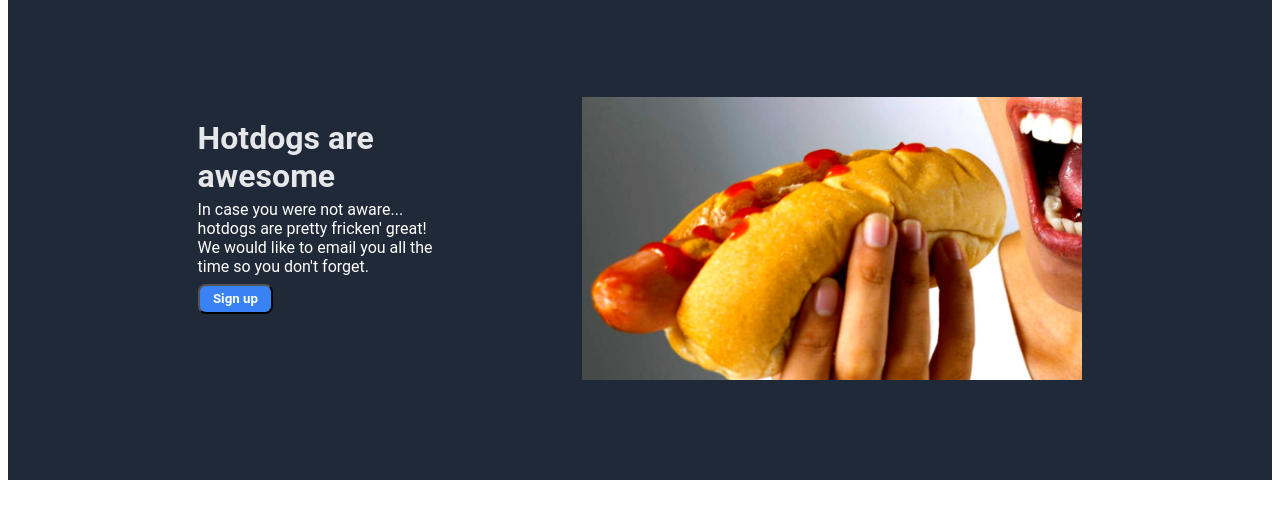
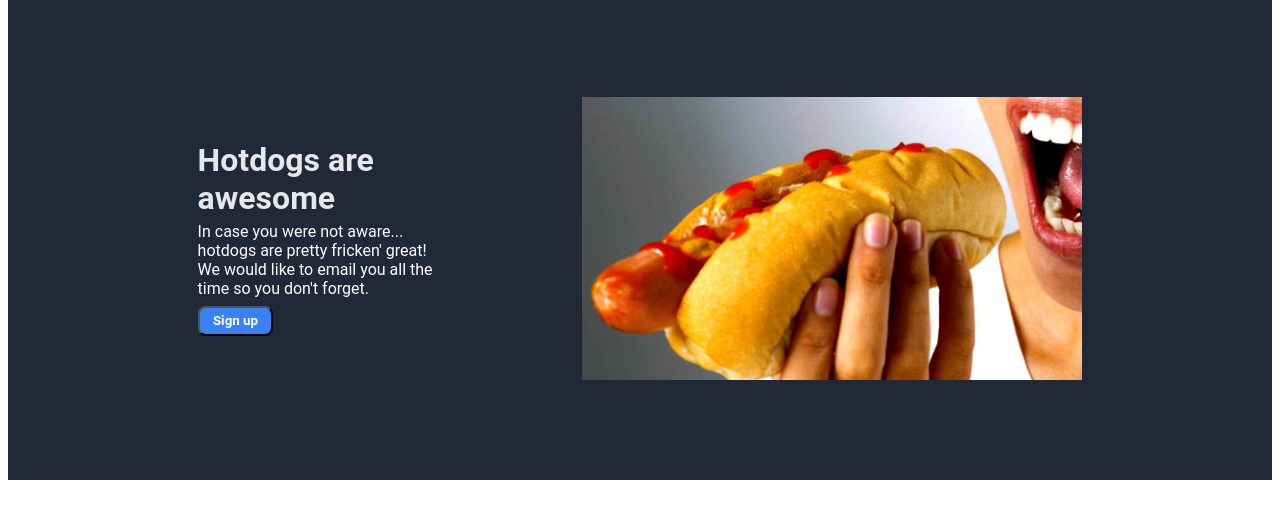
Before and after one commit to Weroance/landing-page, a plain HTML site: page index.html in a window 1280 px wide. Shown: the part 70-588 px from the top of the page. Drawn offline with Linux system fonts and the light colour scheme.

Commit message:
fix: alignment and scaling in introbox
Add aling items to container and removed formating
 to image. align top of hero text.

```diff
--- a/style.css
+++ b/style.css
@@ -43,12 +43,15 @@
     background-color: #1f2937;
     display: flex;
     justify-content: space-between;
+    align-items: center;
     gap: 15%;
     padding: 100px 15%;
 
 }
 
+
 .herobox h1  {
+    margin-top: 0;
     margin-bottom: 5px;
     color: #e5e7eb;
 }
@@ -64,5 +67,4 @@
 }
 .heroimage  {
     width: 500px;
-    object-fit:scale-down;
 }
```
